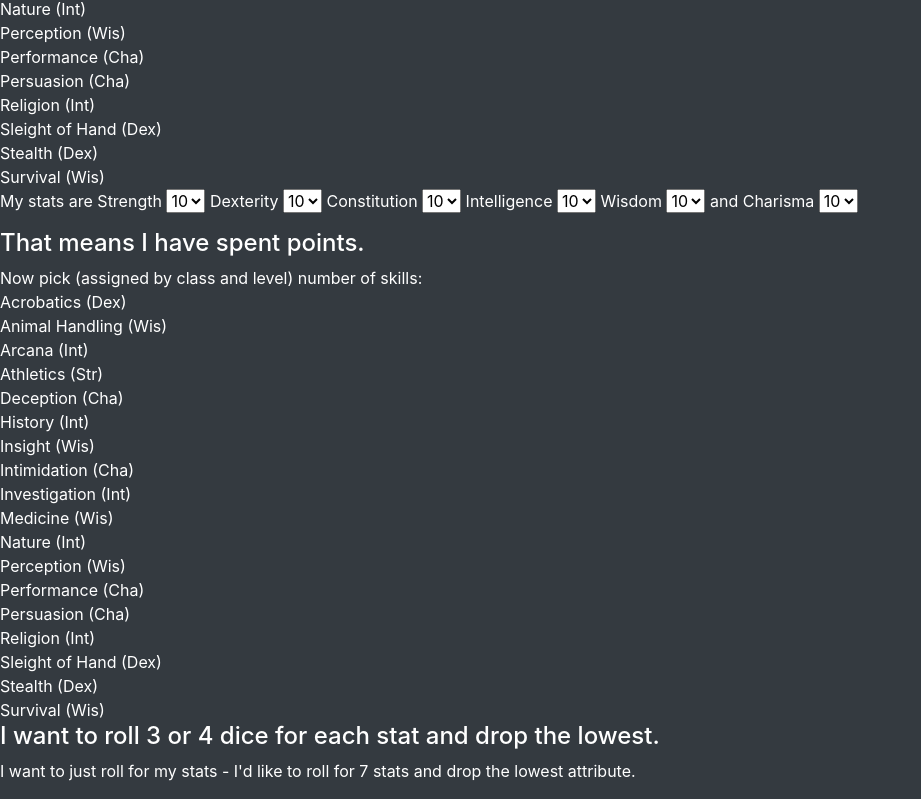
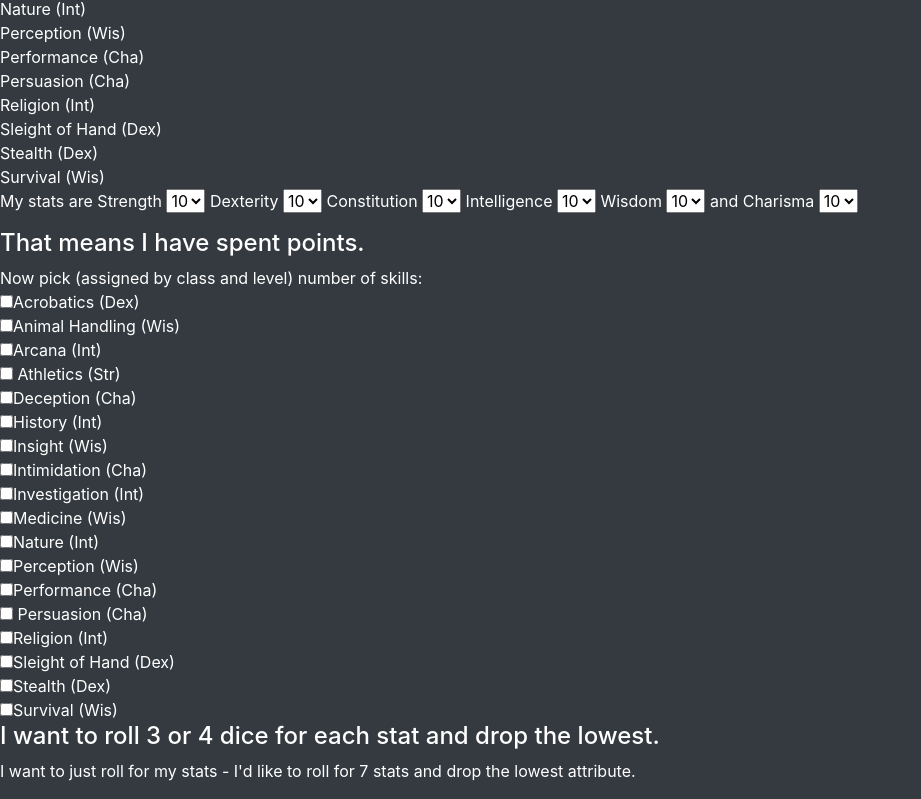
Before and after one commit to edwardmccormick/Codeup-Lectures, a plain HTML site: page diceroller.html in a window 1280 px wide. Shown: the part 911-1710 px from the top of the page, without its empty margins (0-921 px from the left). Drawn offline with nearby package versions, Linux system fonts and the light colour scheme.

Commit message:
added checkboxes

```diff
--- a/diceroller.html
+++ b/diceroller.html
@@ -210,24 +210,24 @@
 
         Now pick (assigned by class and level) number of skills:
 
-        <div>Acrobatics (Dex) <span id="acrobatics"></span></div>
-        <div>Animal Handling (Wis) <span id="animalhandling"></span></div>
-        <div>Arcana (Int) <span id="arcana"></span></div>
-        <div>Athletics (Str) <span id="athletics"></span></div>
-        <div>Deception (Cha) <span id="deception"></span></div>
-        <div>History (Int) <span id="history"></span></div>
-        <div>Insight (Wis) <span id="insight"></span></div>
-        <div>Intimidation (Cha) <span id="intimidation"></span></div>
-        <div>Investigation (Int) <span id="investigation"></span></div>
-        <div>Medicine (Wis) <span id="medicine"></span></div>
-        <div>Nature (Int) <span id="nature"></span> </div>
-        <div>Perception (Wis) <span id="perception"></span></div>
-        <div>Performance (Cha) <span id="performance"></span></div>
-        <div> Persuasion (Cha) <span id="persuasion"></span></div>
-        <div>Religion (Int) <span id="religion"></span></div>
-        <div>Sleight of Hand (Dex) <span id="sleightofhand"></span></div>
-        <div>Stealth (Dex) <span id="stealth"></span></div>
-        <div>Survival (Wis) <span id="survival"></span></div>
+        <div><input type="checkbox" value="acrobatics">Acrobatics (Dex) <span id="acrobatics"></span></div>
+        <div><input type="checkbox" value="animalhandling">Animal Handling (Wis) <span id="animalhandling"></span></div>
+        <div><input type="checkbox" value="arcana">Arcana (Int) <span id="arcana"></span></div>
+        <div><input type="checkbox" value="athletics"> Athletics (Str) <span id="athletics"></span></div>
+        <div><input type="checkbox" value="deception">Deception (Cha) <span id="deception"></span></div>
+        <div><input type="checkbox" value="history">History (Int) <span id="history"></span></div>
+        <div><input type="checkbox" value="insight">Insight (Wis) <span id="insight"></span></div>
+        <div><input type="checkbox" value="intimidation">Intimidation (Cha) <span id="intimidation"></span></div>
+        <div><input type="checkbox" value="investigation">Investigation (Int) <span id="investigation"></span></div>
+        <div><input type="checkbox" value="medicine">Medicine (Wis) <span id="medicine"></span></div>
+        <div><input type="checkbox" value="nature">Nature (Int) <span id="nature"></span> </div>
+        <div><input type="checkbox" value="perception">Perception (Wis) <span id="perception"></span></div>
+        <div><input type="checkbox" value="performance">Performance (Cha) <span id="performance"></span></div>
+        <div><input type="checkbox" value="persuasion"> Persuasion (Cha) <span id="persuasion"></span></div>
+        <div><input type="checkbox" value="religion">Religion (Int) <span id="religion"></span></div>
+        <div><input type="checkbox" value="sleightofhand">Sleight of Hand (Dex) <span id="sleightofhand"></span></div>
+        <div><input type="checkbox" value="stealth">Stealth (Dex) <span id="stealth"></span></div>
+        <div><input type="checkbox" value="survival">Survival (Wis) <span id="survival"></span></div>
 
     </div>
 
```
